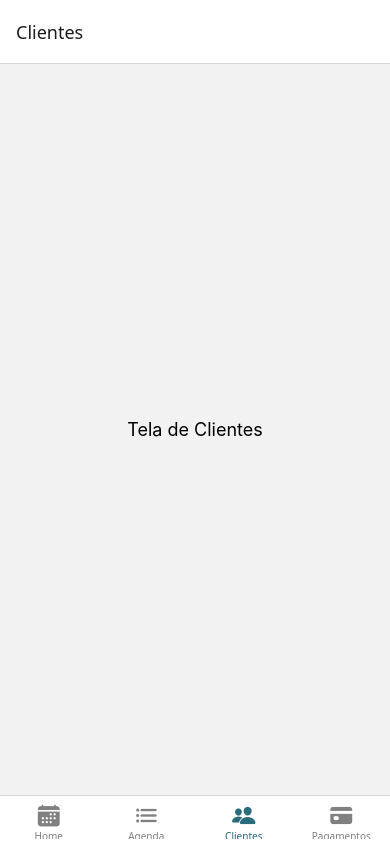
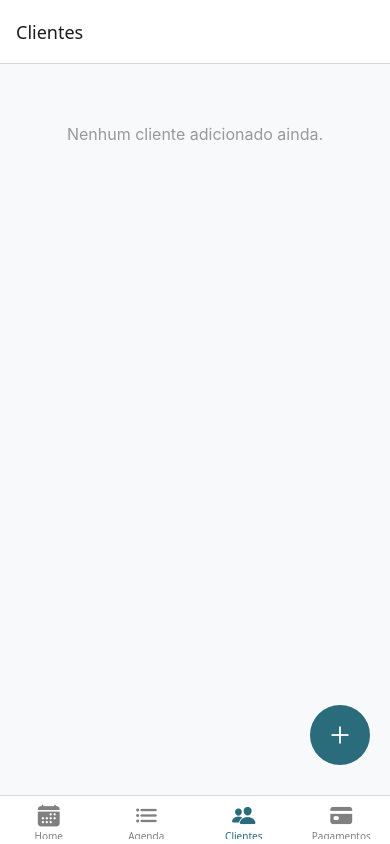
Before and after one commit to 3lder7/System-Studio, a React Native app in the folder app-estudio/: screen /Clientes in a window 390 px wide. Built offline with nearby package versions, Linux system fonts and the light colour scheme.

Commit message:
Adicionar funcionalidade de gerenciamento de clientes: implementar adição e remoção de clientes com modal; atualizar estilos e estrutura da tela

```diff
--- a/app-estudio/components/screens/Clients.tsx
+++ b/app-estudio/components/screens/Clients.tsx
@@ -1,10 +1,131 @@
-import React from 'react';
-import { View, Text, StyleSheet } from 'react-native';
+import React, { useState } from 'react';
+import {
+  View,
+  Text,
+  StyleSheet,
+  TouchableOpacity,
+  Modal,
+  TextInput,
+  FlatList,
+  Alert,
+} from 'react-native';
+import { Ionicons } from '@expo/vector-icons';
+
+type Cliente = {
+  id: string;
+  nome: string;
+  numero: string;
+  observacao: string;
+};
 
 const ClientesScreen = () => {
+  const [clientes, setClientes] = useState<Cliente[]>([]);
+  const [modalVisible, setModalVisible] = useState(false);
+  const [nome, setNome] = useState('');
+  const [numero, setNumero] = useState('');
+  const [observacao, setObservacao] = useState('');
+
+  const adicionarCliente = () => {
+    if (!nome.trim() || !numero.trim()) {
+      Alert.alert('Erro', 'Nome e número são obrigatórios.');
+      return;
+    }
+
+    const novoCliente = {
+      id: Date.now().toString(),
+      nome,
+      numero,
+      observacao,
+    };
+
+    setClientes((prev) => [...prev, novoCliente]);
+    setNome('');
+    setNumero('');
+    setObservacao('');
+    setModalVisible(false);
+  };
+
+  const removerCliente = (id: string) => {
+    Alert.alert(
+      'Remover Cliente',
+      'Tem certeza que deseja remover este cliente?',
+      [
+        { text: 'Cancelar', style: 'cancel' },
+        {
+          text: 'Remover',
+          style: 'destructive',
+          onPress: () =>
+            setClientes((prev) => prev.filter((cliente) => cliente.id !== id)),
+        },
+      ]
+    );
+  };
+
+  const renderItem = ({ item }) => (
+    <View style={styles.clienteCard}>
+      <View style={styles.clienteHeader}>
+        <Text style={styles.clienteNome}>{item.nome}</Text>
+        <TouchableOpacity onPress={() => removerCliente(item.id)}>
+          <Ionicons name="trash" size={20} color="#FF5C5C" />
+        </TouchableOpacity>
+      </View>
+      <Text style={styles.clienteInfo}>📞 {item.numero}</Text>
+      <Text style={styles.clienteInfo}>📝 {item.observacao}</Text>
+    </View>
+  );
+
   return (
     <View style={styles.container}>
-      <Text style={styles.text}>Tela de Clientes</Text>
+      <FlatList
+        data={clientes}
+        keyExtractor={(item) => item.id}
+        renderItem={renderItem}
+        ListEmptyComponent={
+          <Text style={styles.emptyText}>Nenhum cliente adicionado ainda.</Text>
+        }
+        contentContainerStyle={{ padding: 20 }}
+      />
+
+      {/* Botão flutuante */}
+      <TouchableOpacity style={styles.floatingButton} onPress={() => setModalVisible(true)}>
+        <Ionicons name="add" size={28} color="#FFF" />
+      </TouchableOpacity>
+
+      {/* Modal para adicionar cliente */}
+      <Modal visible={modalVisible} animationType="slide" transparent>
+        <View style={styles.modalContainer}>
+          <View style={styles.modalContent}>
+            <Text style={styles.modalTitle}>Adicionar Cliente</Text>
+            <TextInput
+              placeholder="Nome"
+              style={styles.input}
+              value={nome}
+              onChangeText={setNome}
+            />
+            <TextInput
+              placeholder="Número"
+              style={styles.input}
+              value={numero}
+              onChangeText={setNumero}
+              keyboardType="phone-pad"
+            />
+            <TextInput
+              placeholder="Observação"
+              style={styles.input}
+              value={observacao}
+              onChangeText={setObservacao}
+            />
+            <View style={styles.modalButtons}>
+              <TouchableOpacity onPress={() => setModalVisible(false)} style={styles.cancelButton}>
+                <Text style={styles.buttonText}>Cancelar</Text>
+              </TouchableOpacity>
+              <TouchableOpacity onPress={adicionarCliente} style={styles.saveButton}>
+                <Text style={styles.buttonText}>Salvar</Text>
+              </TouchableOpacity>
+            </View>
+          </View>
+        </View>
+      </Modal>
     </View>
   );
 };
@@ -12,6 +133,96 @@ const ClientesScreen = () => {
 export default ClientesScreen;
 
 const styles = StyleSheet.create({
-  container: { flex: 1, justifyContent: 'center', alignItems: 'center' },
-  text: { fontSize: 18 },
+  container: {
+    flex: 1,
+    backgroundColor: '#F8F9FA',
+  },
+  emptyText: {
+    textAlign: 'center',
+    marginTop: 40,
+    color: '#999',
+    fontSize: 16,
+  },
+  clienteCard: {
+    backgroundColor: '#FFFFFF',
+    padding: 15,
+    marginBottom: 12,
+    borderRadius: 8,
+    shadowColor: '#000',
+    shadowOpacity: 0.05,
+    shadowOffset: { width: 0, height: 2 },
+    shadowRadius: 4,
+    elevation: 2,
+  },
+  clienteHeader: {
+    flexDirection: 'row',
+    justifyContent: 'space-between',
+    alignItems: 'center',
+  },
+  clienteNome: {
+    fontSize: 16,
+    fontWeight: 'bold',
+    color: '#2A6B7C',
+  },
+  clienteInfo: {
+    marginTop: 4,
+    color: '#555',
+  },
+  floatingButton: {
+    position: 'absolute',
+    right: 20,
+    bottom: 30,
+    width: 60,
+    height: 60,
+    borderRadius: 30,
+    backgroundColor: '#2A6B7C',
+    justifyContent: 'center',
+    alignItems: 'center',
+    elevation: 5,
+  },
+  modalContainer: {
+    flex: 1,
+    justifyContent: 'center',
+    backgroundColor: 'rgba(0,0,0,0.5)',
+    padding: 20,
+  },
+  modalContent: {
+    backgroundColor: '#FFF',
+    borderRadius: 10,
+    padding: 20,
+  },
+  modalTitle: {
+    fontSize: 18,
+    fontWeight: '600',
+    marginBottom: 12,
+    color: '#2A6B7C',
+  },
+  input: {
+    borderWidth: 1,
+    borderColor: '#DDD',
+    borderRadius: 8,
+    padding: 10,
+    marginBottom: 12,
+  },
+  modalButtons: {
+    flexDirection: 'row',
+    justifyContent: 'flex-end',
+    gap: 10,
+  },
+  cancelButton: {
+    paddingVertical: 10,
+    paddingHorizontal: 16,
+    backgroundColor: '#CCC',
+    borderRadius: 8,
+  },
+  saveButton: {
+    paddingVertical: 10,
+    paddingHorizontal: 16,
+    backgroundColor: '#2A6B7C',
+    borderRadius: 8,
+  },
+  buttonText: {
+    color: '#FFF',
+    fontWeight: '600',
+  },
 });
```
